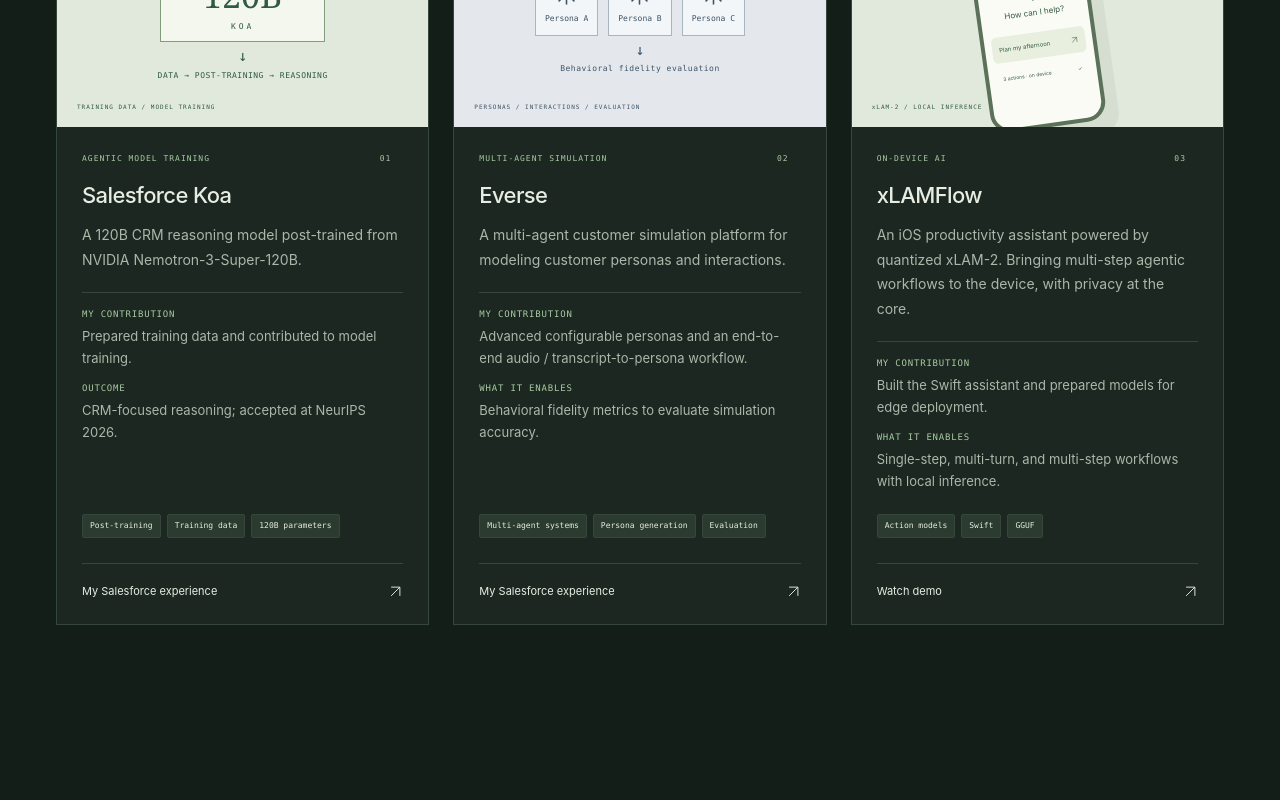
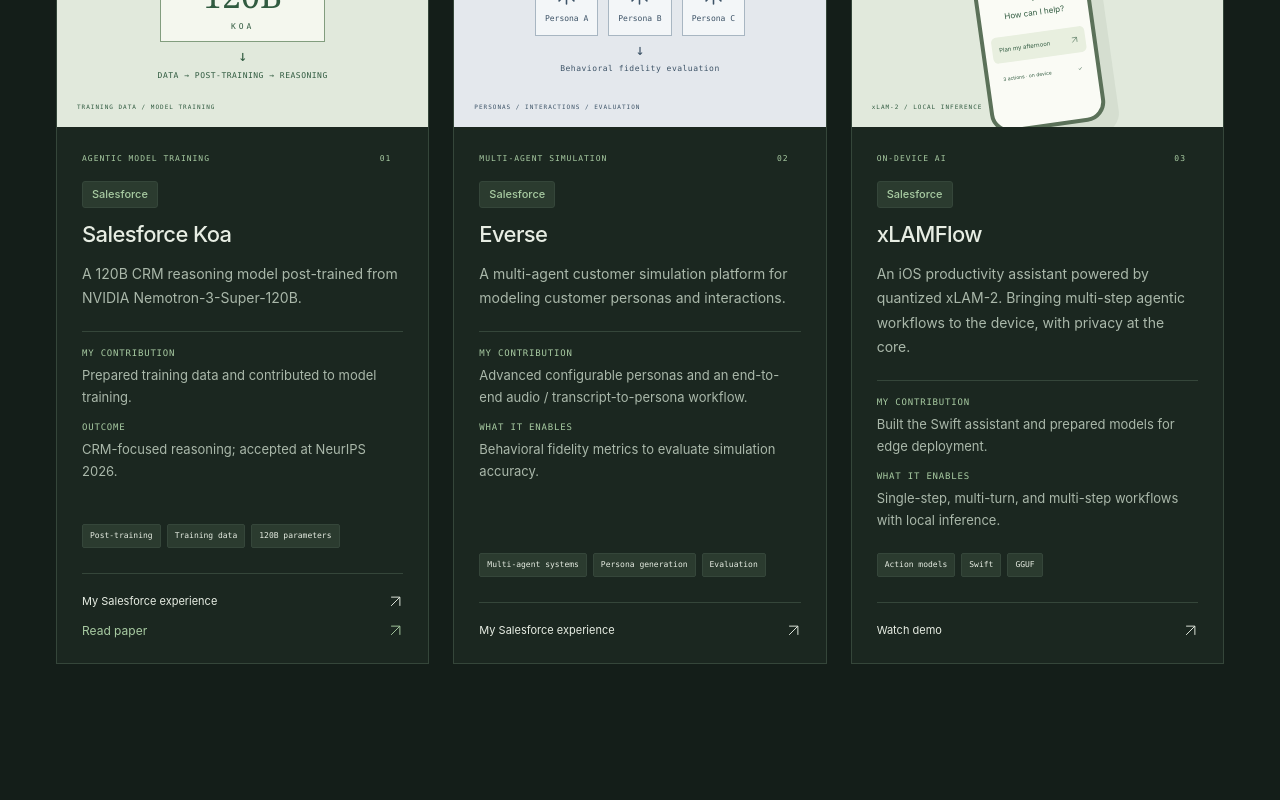
Before and after one commit to tulika612/Portfolio, a React (Create React App) app: page / in a window 1280 px wide. Shown: the part 1360-2160 px from the top of the page. Built offline with nearby package versions, Linux system fonts and the light colour scheme.

Commit message:
Clarify project affiliations and add Koa publication link

```diff
--- a/public/profile/projects.json
+++ b/public/profile/projects.json
@@ -3,6 +3,7 @@
         {
             "image" : "images/projects/Screenshot1.png",
             "title": "Source Code Stylometry",
+            "affiliation": "PICT",
             "bodyText": "- Developed a full-stack web application to recognize author by their style of coding using Flask REST API \n- Published a reseach paper in the ICMLC 2021 Conference(ISBN: 978-1-4503-8931-0), February 2021",
             "links": [
                 {
@@ -23,6 +24,7 @@
         {
             "image" : "images/projects/android.png",
             "title": "ANNAM Food Ordering App",
+            "affiliation": "PICT",
             "bodyText": "- A Food Ordering app made using **Android Studio** for **PICT** Students\n - Features: secure login, cart addition and deletion, payment gateway, review, and feedback\n - Advance features such as voice assistant,tab view and flipper images for better user experience",
             "links": [
                 {
@@ -44,6 +46,7 @@
         {
             "image" : "images/projects/Screenshot4.png",
             "title": "InfoLens In-house Search Engine",
+            "affiliation": "UCI",
             "bodyText": "- Web app to search queries across videos and text and implemented features like auto complete, auto correct and page ranking",
             "links": [
                 {
@@ -62,6 +65,7 @@
         {
             "image" : "images/projects/sanskrit.png",
             "title": "OCR for sanskrit language",
+            "affiliation": "Personal project · During COVID",
             "bodyText": "- Developed an automated OCR system for Sanskrit language and deployed it to web interface using Django\n - Compared ARU-Net and tesseract for creating bounding boxes, with IoU values of 0.96 and 0.91 respectively \n - Explored models like BLSTM and AttentionLSTM, which achieved accuracy of 88.26% and 94.84% respectively,",
             "links": [
                 {
@@ -78,6 +82,7 @@
         {
             "image" : "images/projects/image12.png",
             "title": "Meeting Room booking Web App",
+            "affiliation": "PICT",
             "bodyText": "- Designed a personalized meeting room website for booking rooms using HTML/CSS, PHP and MySQL\n- Included dynamic features such as Registration, Login, Booking and Cancellation along with Error handling",
             "links": [
                 {
@@ -96,6 +101,7 @@
         {
             "image" : "images/projects/kin.png",
             "title": "Kinship Detection using Deep Neural Network",
+            "affiliation": "UCI",
             "bodyText": "- Performed comparative analysis of three different deep neural network architectures for kinship detection\n - Architectures used - a transfer learning model based on ResNet50, ResNet50 with improved concatenation, and a combination of the previous model with multiple dense layers",
             "links": [
                 {
@@ -116,6 +122,7 @@
         {
             "image" : "images/projects/student.png",
             "title": "Student Helper",
+            "affiliation": "UCI",
             "bodyText": "- Deployed an web application for keystone and capstone projects using react and nodejs\n - Integrated platform where students can present ideas, form groups and create projects which can be tracked and graded by the professors and handed over seamlessly to other teams",
             "links": [
                 {
--- a/src/App.css
+++ b/src/App.css
@@ -377,3 +377,8 @@ h3 { font-size: 22px; letter-spacing: -.6px; line-height: 1.35; margin-bottom: 1
 
 .credentials-strip > div > div > a:hover { color: var(--accent); text-decoration: underline; text-underline-offset: 5px; }
 .experience-item, #education, #about { scroll-margin-top: 110px; }
+
+.project-affiliation { align-self: flex-start; display: inline-flex; border: 1px solid var(--border); border-radius: 3px; background: var(--tag); color: var(--accent); font-size: 11px; font-weight: 500; line-height: 1.5; padding: 4px 9px; margin: 0 0 12px; }
+
+.project-paper-link { display: flex; justify-content: space-between; align-items: center; margin-top: 14px; color: var(--accent); font-size: 12px; }
+.project-paper-link:hover { text-decoration: underline; text-underline-offset: 4px; }
--- a/src/MainApp.jsx
+++ b/src/MainApp.jsx
@@ -7,21 +7,23 @@ const social = [
   ['LinkedIn', 'https://www.linkedin.com/in/tulika-awalgaonkar/'],
   ['Google Scholar', 'https://scholar.google.com/citations?user=9C_VGIUAAAAJ&hl=en'],
 ];
-const navigation = ['Work', 'About', 'Experience', 'Research'];
+const navigation = ['About', 'Work', 'Experience', 'Research'];
 const supportingWork = [
   {
-    title: 'xLAMFlow', category: 'On-device AI', kind: 'Machine learning', description: 'An iOS productivity assistant powered by quantized xLAM-2. Bringing multi-step agentic workflows to the device, with privacy at the core.', tags: ['Action models', 'Swift', 'GGUF'], visual: 'flow', contribution: 'Built the Swift assistant and prepared models for edge deployment.', outcome: 'Single-step, multi-turn, and multi-step workflows with local inference.', label: 'Watch demo', href: 'https://lnkd.in/p/gH9DNkhr',
+    title: 'xLAMFlow', affiliation: 'Salesforce', category: 'On-device AI', kind: 'Machine learning', description: 'An iOS productivity assistant powered by quantized xLAM-2. Bringing multi-step agentic workflows to the device, with privacy at the core.', tags: ['Action models', 'Swift', 'GGUF'], visual: 'flow', contribution: 'Built the Swift assistant and prepared models for edge deployment.', outcome: 'Single-step, multi-turn, and multi-step workflows with local inference.', label: 'Watch demo', href: 'https://lnkd.in/p/gH9DNkhr',
   },
   {
-    title: 'MobileAIBench', category: 'Evaluation & benchmarking', kind: 'Machine learning', description: 'A cross-platform framework for evaluating LLMs and multimodal models on real mobile hardware. Measuring what matters beyond the leaderboard.', tags: ['LLMs / LMMs', 'iOS & Android', 'Quantization'], screenshot: 'images/projects/mobileaibench.png', screenshotAlt: 'MobileAIBench model selection and on-device benchmark results', contribution: 'Designed and open-sourced the iOS / Android benchmarking framework.', outcome: 'Evaluates LLMs and multimodal models across 4-, 8-, and 16-bit quantization.', label: 'Read the paper', href: 'https://arxiv.org/abs/2406.10290',
+    title: 'MobileAIBench', affiliation: 'Salesforce', category: 'Evaluation & benchmarking', kind: 'Machine learning', description: 'A cross-platform framework for evaluating LLMs and multimodal models on real mobile hardware. Measuring what matters beyond the leaderboard.', tags: ['LLMs / LMMs', 'iOS & Android', 'Quantization'], screenshot: 'images/projects/mobileaibench.png', screenshotAlt: 'MobileAIBench model selection and on-device benchmark results', contribution: 'Designed and open-sourced the iOS / Android benchmarking framework.', outcome: 'Evaluates LLMs and multimodal models across 4-, 8-, and 16-bit quantization.', label: 'Read the paper', href: 'https://arxiv.org/abs/2406.10290',
   },
   {
-    title: 'Source Code Stylometry', category: 'Applied machine learning', kind: 'Machine learning', description: 'Identifying code authors through their programming style. A full-stack research project combining neural networks with a Flask application.', tags: ['Python', 'Keras', 'Flask'], visual: 'code', contribution: 'Built an author-identification web application with a Flask REST API.', outcome: 'Research published at ICMLC 2021.', outcomeLabel: 'Outcome', label: 'Explore the project', href: 'https://github.com/tulika612/Code_Stylometry',
+    title: 'Source Code Stylometry', affiliation: 'PICT', category: 'Applied machine learning', kind: 'Machine learning', description: 'Identifying code authors through their programming style. A full-stack research project combining neural networks with a Flask application.', tags: ['Python', 'Keras', 'Flask'], visual: 'code', contribution: 'Built an author-identification web application with a Flask REST API.', outcome: 'Research published at ICMLC 2021.', outcomeLabel: 'Outcome', label: 'Explore the project', href: 'https://github.com/tulika612/Code_Stylometry',
   },
 ];
 const featured = [
   {
     title: 'Salesforce Koa',
+    paperHref: 'https://arxiv.org/pdf/2609.15066',
+    affiliation: 'Salesforce',
     category: 'Agentic model training',
     kind: 'Machine learning',
     description: 'A 120B CRM reasoning model post-trained from NVIDIA Nemotron-3-Super-120B.',
@@ -35,6 +37,7 @@ const featured = [
   },
   {
     title: 'Everse',
+    affiliation: 'Salesforce',
     category: 'Multi-agent simulation',
     kind: 'Machine learning',
     description: 'A multi-agent customer simulation platform for modeling customer personas and interactions.',
@@ -427,6 +430,7 @@ export default function MainApp() {
                     {project.category}
                     <span>{String(index + 1).padStart(2, '0')}</span>
                   </p>
+                  {project.affiliation && <p className="project-affiliation">{project.affiliation}</p>}
                   <h3>{project.title}</h3>
                   <p className="work-description">{project.description}</p>
                   {project.contribution && (
@@ -445,6 +449,11 @@ export default function MainApp() {
                     </a>
                   ) : (
                     <ExternalLink href={project.href} className="project-link">{project.label}</ExternalLink>
+                  )}
+                  {project.paperHref && (
+                    <ExternalLink href={project.paperHref} className="project-paper-link">
+                      Read paper
+                    </ExternalLink>
                   )}
                 </div>
               </article>
@@ -566,6 +575,7 @@ export default function MainApp() {
               Good things start
               <br />
               with a
+              {' '}
               <em>conversation.</em>
             </h2>
             <a className="contact-circle" href="mailto:tawalgao@uci.edu" aria-label="Email Tulika"><Arrow /></a>
```
Also changed, not shown: 1 other file (tests, documents, lock files or other folders).
